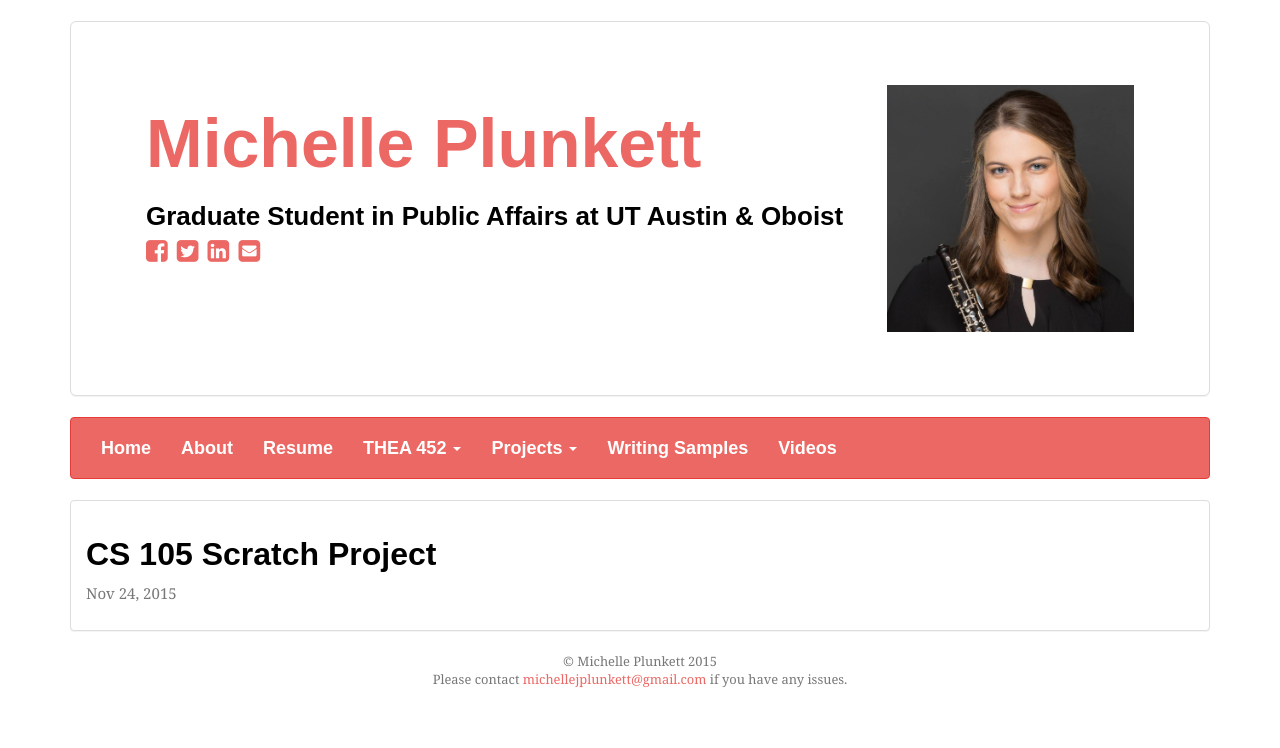
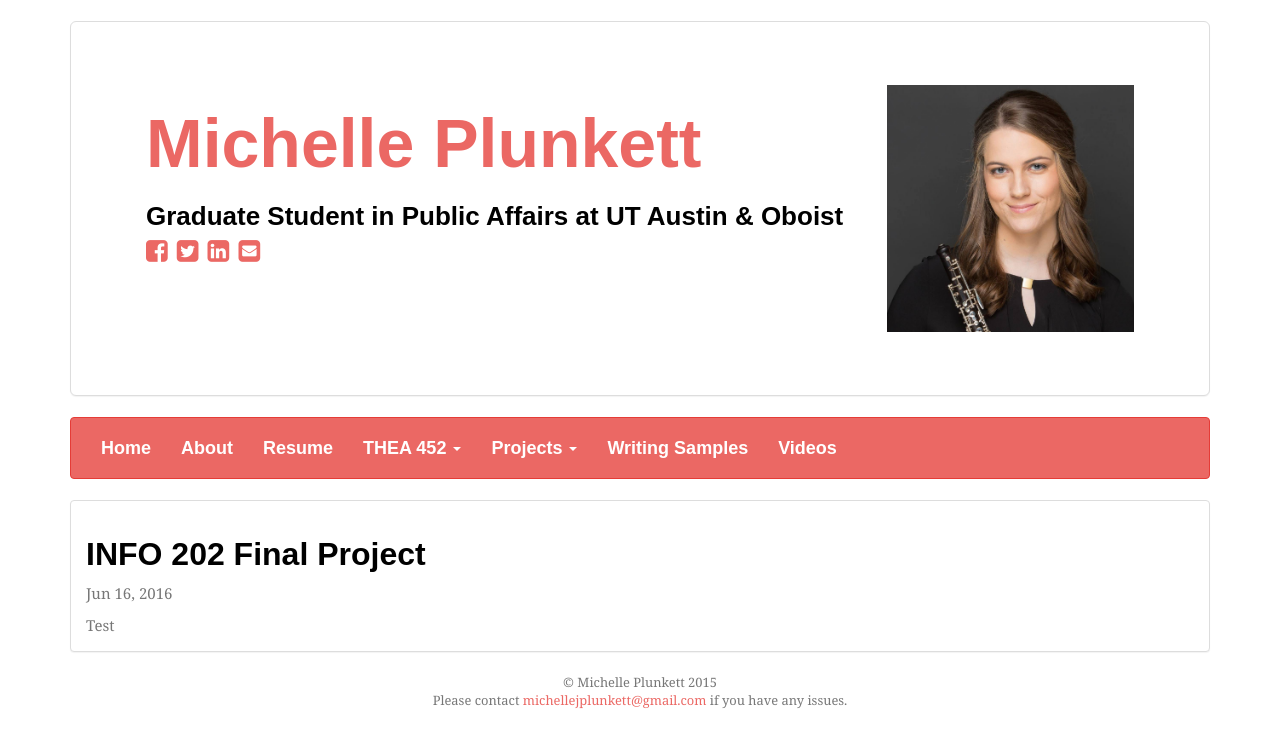
Before and after one commit to michelleplunkett/michelleplunkett.github.io, a Jekyll site: the page built from writing/_posts/2016-06-16-INFO202Final.html, in a window 1280 px wide. Shown: the top 748 px of the page. Built offline with Jekyll 4.4.1, drawn with Linux system fonts in a browser that asks for light colours; nearby versions of some CDN libraries; some web fonts are replaced; Markdown is read by kramdown in place of the engine named in the settings.

Commit message:
Update 2016-06-16-INFO202Final.html

```diff
--- a/writing/_posts/2016-06-16-INFO202Final.html
+++ b/writing/_posts/2016-06-16-INFO202Final.html
@@ -1,5 +1,7 @@
 ---
 layout: blog
-title:  "CS 105 Scratch Project"
-date:   2015-11-24 12:00:00
+title:  "INFO 202 Final Project"
+date:   2016-06-16 12:00:00
 ---
+
+Test
```
